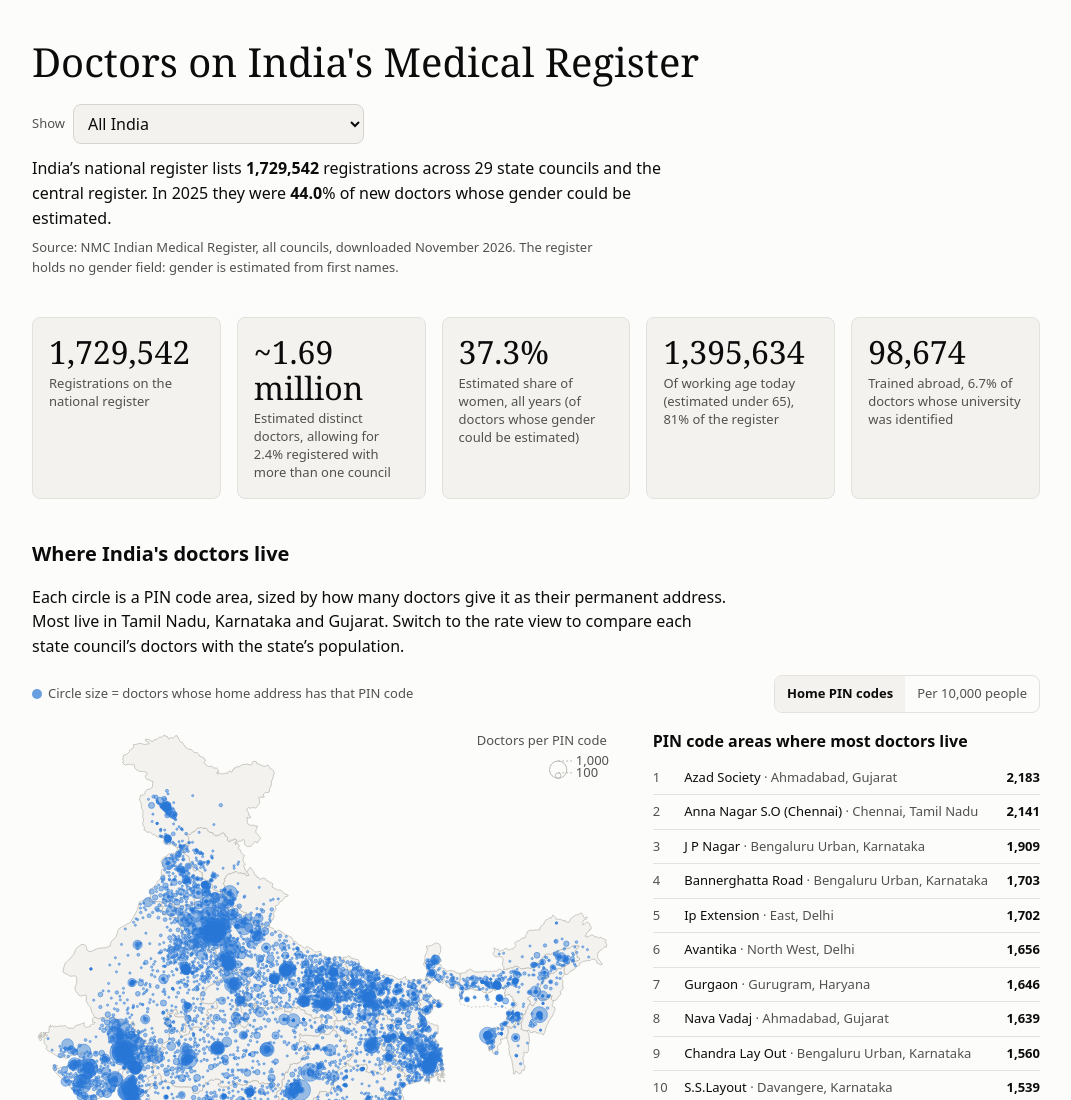
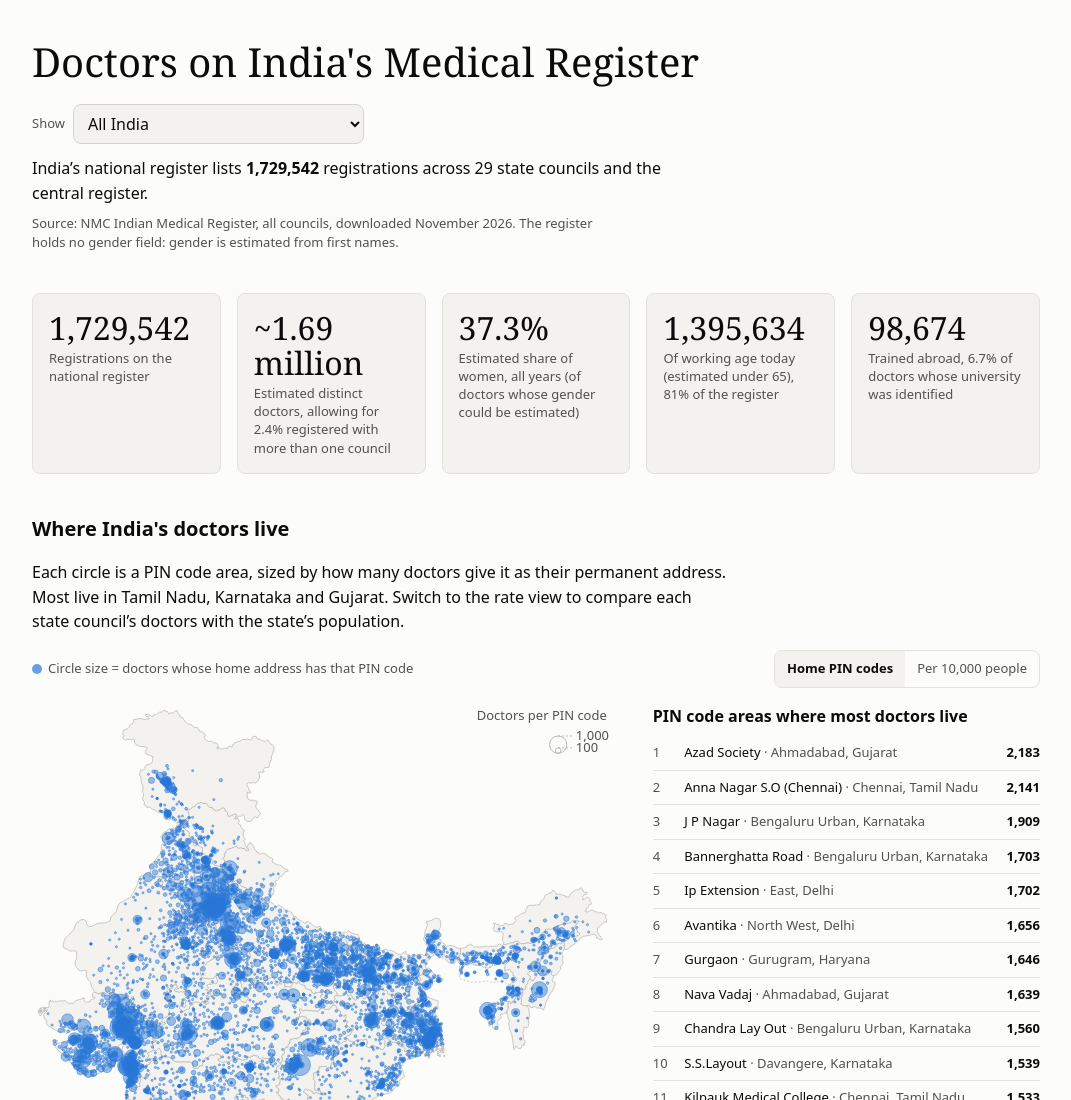
Before and after one commit to nethahussain/india-doctors-dashboard, a plain HTML site: page index.html in a window 1280 px wide. Shown: the top 1100 px of the page, without its empty margins (104-1175 px from the left). Drawn offline with nearby package versions, Linux system fonts and the light colour scheme.

Commit message:
Drop the India-wide new-doctors gender sentence from the intro
Co-Authored-By: Claude Opus 5.5 <noreply@anthropic.com>

```diff
--- a/index.html
+++ b/index.html
@@ -758,8 +758,7 @@ kdDraw('lede', (el) => {
   if (!s) { el.textContent = '—'; return; }
   if (s.code === 'IN') {
     kdSay(el, ['India’s national register lists ', { f: 'records', fmt: window.kdFmt, b: true }, ' registrations across 29 state councils and the central register. ',
-      s.since ? 'Women have outnumbered men among new registrations every year since ' : null, s.since ? { f: 'since', b: true } : null, s.since ? '; in ' : 'In ',
-      { f: 'last_year' }, ' they were ', { f: 'last_female_pct', fmt: f1, b: true }, '% of new doctors whose gender could be estimated.']);
+      s.since ? 'Women have outnumbered men among new registrations every year since ' : null, s.since ? { f: 'since', b: true } : null, s.since ? '.' : null]);
   } else if (s.since) {
     kdSay(el, ['Women have outnumbered men among new registrations every year since ', { f: 'since', b: true }, '. In ', { f: 'last_year' },
       ', the last full year on the register, they were ', { f: 'last_female_pct', fmt: f1, b: true }, '% of new doctors whose gender could be estimated.']);
```
